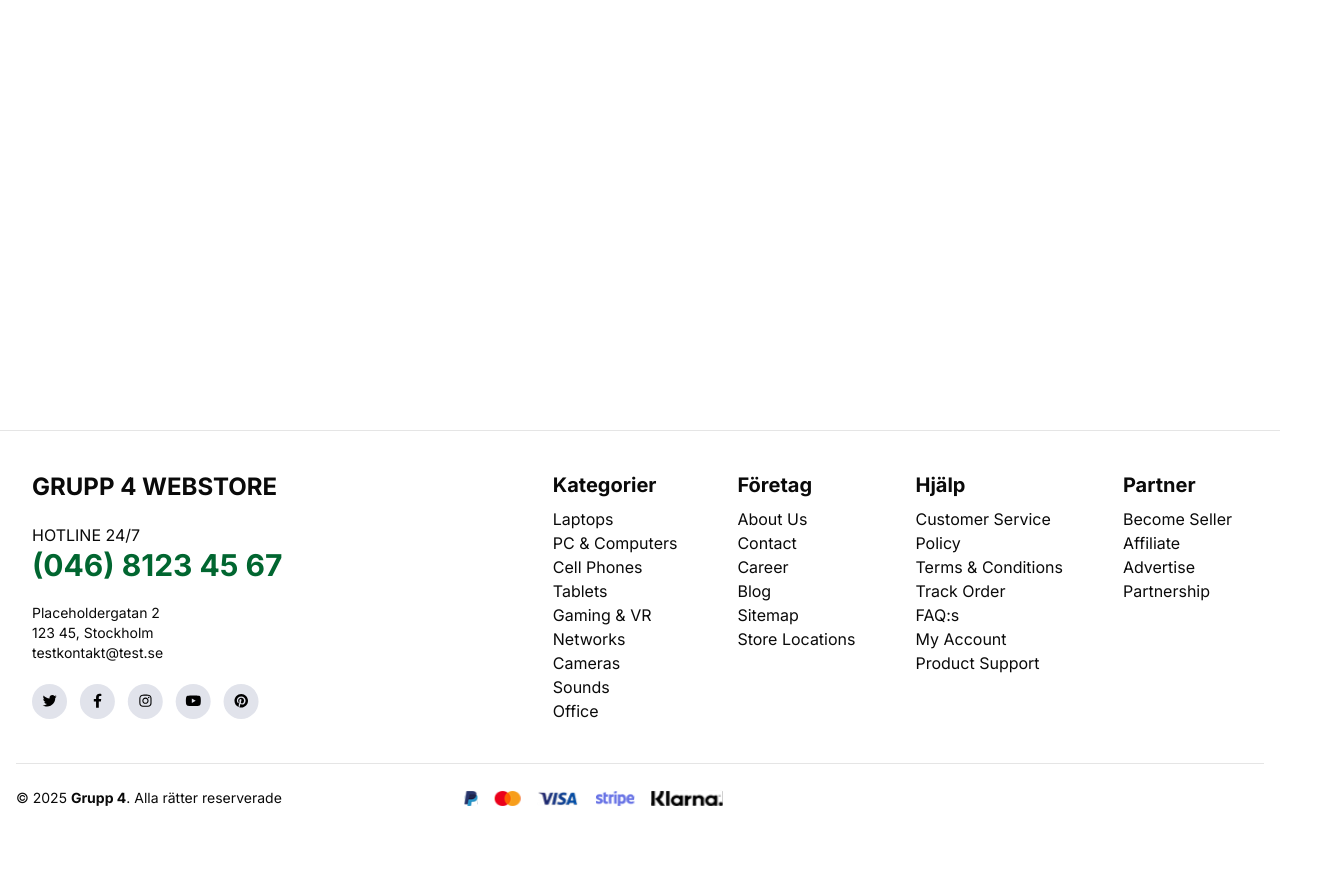
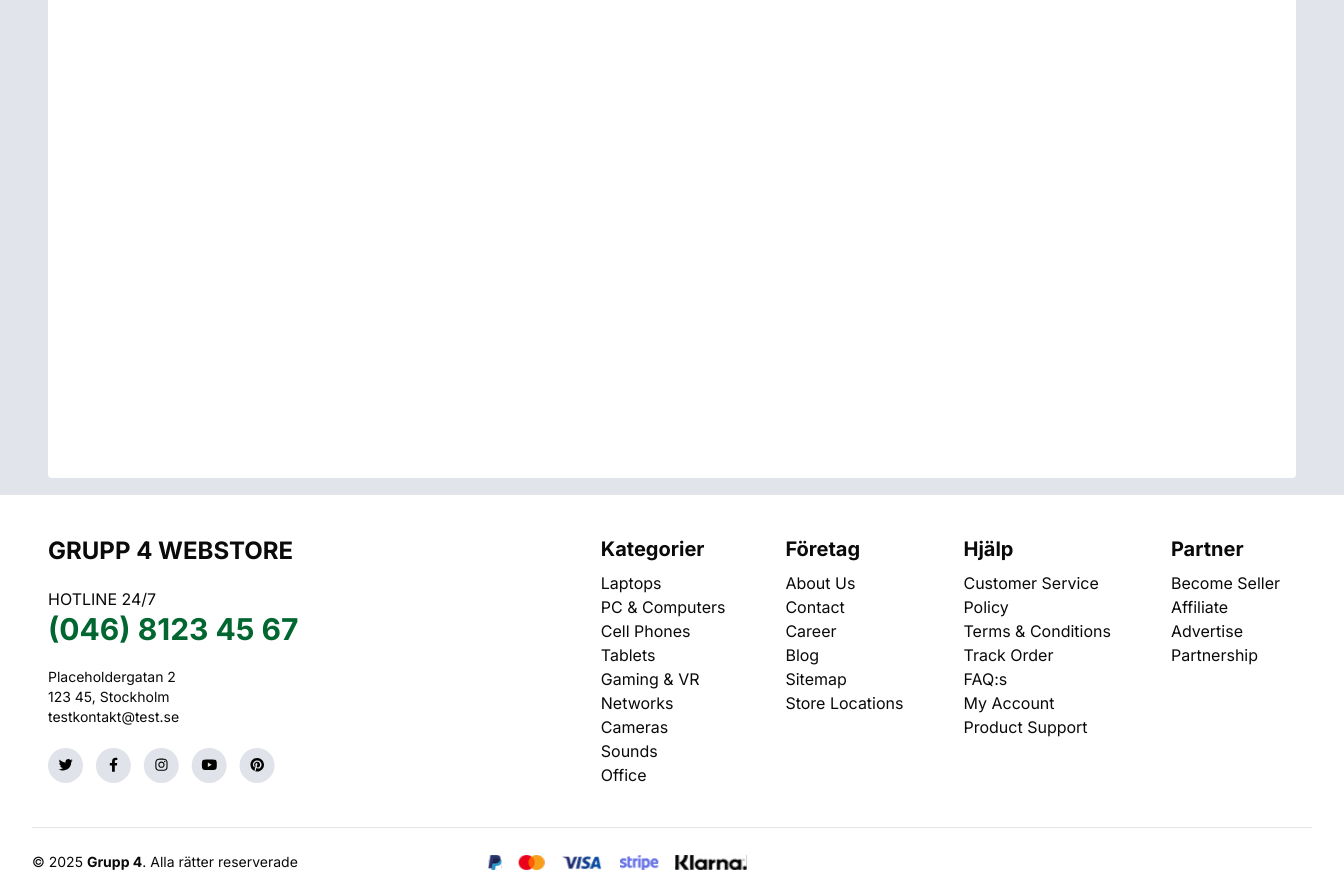
Before and after one commit to kippeves/Lexicon_Webstore_Grupp4, a Next.js app in the folder app/: page / in a window 1280 px wide. Shown: the part 506-1402 px from the top of the page, 1344 px wide, since content can reach past the window. Before the commit the page ends 1338 px from the top, so only its background shows below. Built offline with nearby package versions, Linux system fonts and the light colour scheme.

Commit message:
Update Grid: - Sets correct rows for header and footer so they only take the minimum amount needed.

```diff
--- a/app/src/app/globals.css
+++ b/app/src/app/globals.css
@@ -46,14 +46,8 @@
   --content-max-width: 80rem;
   --breakout-max-width: 85rem;
   --padding-inline: 1rem;
-  --breakout-size: calc(
-    (var(--breakout-max-width) - var(--content-max-width)) / 2
-  );
-  --grid-cols-content: [full-width-start] minmax(var(--padding-inline), 1fr)
-    [breakout-start] minmax(0, var(--breakout-size)) [content-start]
-    min(100% - (var(--padding-inline) * 2), var(--content-max-width))
-    [content-end] minmax(0, var(--breakout-size)) [breakout-end]
-    minmax(var(--padding-inline), 1fr) [full-width-end];
+  --breakout-size: calc((var(--breakout-max-width) - var(--content-max-width)) / 2);
+  --grid-cols-content: [full-width-start] minmax(var(--padding-inline), 1fr) [breakout-start] minmax(0, var(--breakout-size)) [content-start] min(100% - (var(--padding-inline) * 2), var(--content-max-width)) [content-end] minmax(0, var(--breakout-size)) [breakout-end] minmax(var(--padding-inline), 1fr) [full-width-end];
 }
 
 :root {
@@ -129,6 +123,7 @@
   * {
     @apply border-border outline-ring/50;
   }
+
   body {
     @apply bg-background text-foreground;
   }
@@ -140,20 +135,22 @@
   grid-template-columns: var(--grid-cols-content);
 }
 
-body > .content-grid {
-  min-height: 100vh;
+body>.content-grid {
+  min-height: 100dvh;
+  grid-template-rows: auto 1fr auto;
+  gap: 1rem;
 }
 
-.content-grid > :not(.breakout, .full-width),
-.full-width > :not(.breakout, .full-width) {
+.content-grid> :not(.breakout, .full-width),
+.full-width> :not(.breakout, .full-width) {
   grid-column: content;
 }
 
-.content-grid > .breakout {
+.content-grid>.breakout {
   grid-column: breakout;
 }
 
-.content-grid > .full-width {
+.content-grid>.full-width {
   grid-column: full-width;
   display: grid;
   grid-template-columns: inherit;
--- a/app/src/app/layout.tsx
+++ b/app/src/app/layout.tsx
@@ -22,15 +22,13 @@ export default function RootLayout({
 }>) {
   return (
     <html lang="en">
-      <body className={`${interSans.className} antialiased`}>
+      <body className={`${interSans.className} antialiased bg-[#e2e4eb]`}>
         <ContentGrid>
           <Header />
-          <main>
-            {children}
-          </main>
+          <main className="rounded p-4 bg-white">{children}</main>
           <Footer />
         </ContentGrid>
       </body>
-    </html >
+    </html>
   );
 }
--- a/app/src/components/footer.tsx
+++ b/app/src/components/footer.tsx
@@ -63,7 +63,7 @@ function Footer() {
     { name: "Klarna", width: 72, height: 16 },
   ];
   return (
-    <footer className="flex flex-col grow full-width border-t-1">
+    <footer className="flex flex-col grow full-width border-t-1 bg-white">
       <div className="flex-row border-b-1">
         <div className="flex py-6 px-4 justify-evenly">
           <div className="flex flex-col gap-5 py-4 grow">
```
